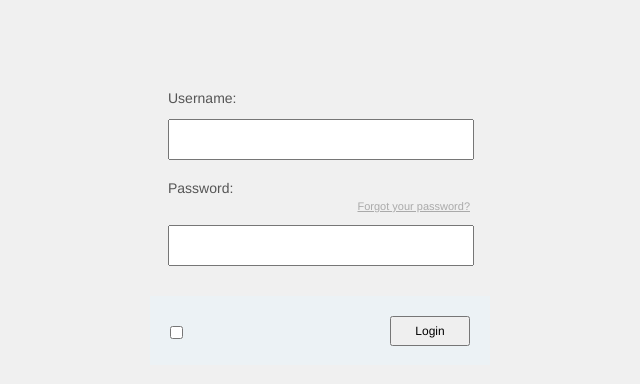
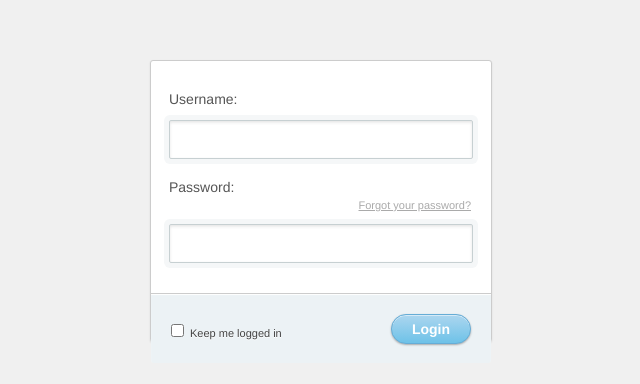
Before and after one commit to TeboM/Simple-Login-Page, a plain HTML site: page index.html in a window 1280 px wide. Shown: the part 200-584 px from the top of the page, without its empty margins (320-960 px from the left). Drawn offline with nearby package versions, Linux system fonts and the light colour scheme.

Commit message:
Finished Simple Login Page

```diff
--- a/css/styles.css
+++ b/css/styles.css
@@ -16,6 +16,25 @@ html, body {
  left: 50%;
  margin-top: -140px;
  margin-left: -170px;
+ background: #fff;
+ border-radius: 3px;
+ border: 1px solid #ccc;
+ box-shadow: 0 1px 2px rgba(0, 0, 0, .1);
+ -webkit-animation-name: bounceIn;
+ -webkit-animation-fill-mode: both;
+ -webkit-animation-duration: 1s;
+ -webkit-animation-iteration-count: 1;
+ -webkit-animation-timing-function: linear;
+ -moz-animation-name: bounceIn;
+ -moz-animation-fill-mode: both;
+ -moz-animation-duration: 1s;
+ -moz-animation-iteration-count: 1;
+ -moz-animation-timing-function: linear;
+ animation-name: bounceIn;
+ animation-fill-mode: both;
+ animation-duration: 1s;
+ animation-iteration-count: 1;
+ animation-timing-function: linear;
 }
 
 form {
@@ -37,6 +56,9 @@ p a {
  float: right;
  margin-top: -13px;
  margin-right: 20px;
+ -webkit-transition: all .4s ease;
+ -moz-transition: all .4s ease;
+ transition: all .4s ease;
 }
 
 p a:hover {
@@ -58,6 +80,24 @@ input[type=password] {
  margin-left: 18px;
  width: 290px;
  height: 35px;
+ border: 1px solid #c7d0d2;
+ border-radius: 2px;
+ box-shadow: inset 0 1.5px 3px rgba(190, 190, 190, .4), 0 0 0 5px #f5f7f8;
+ -webkit-transition: all .4s ease;
+ -moz-transition: all .4s ease;
+ transition: all .4s ease;
+}
+
+input[type=text]:hover,
+input[type=password]:hover {
+ border: 1px solid #b6bfc0;
+ box-shadow: inset 0 1.5px 3px rgba(190, 190, 190, .7), 0 0 0 5px #f5f7f8;
+}
+
+input[type=text]:focus,
+input[type=password]:focus {
+ border: 1px solid #a8c9e4;
+ box-shadow: inset 0 1.5px 3px rgba(190, 190, 190, .4), 0 0 0 5px #e6f2f9;
 }
 
 #lower {
@@ -65,6 +105,10 @@ input[type=password] {
  width: 100%;
  height: 69px;
  margin-top: 20px;
+ box-shadow: inset 0 1px 1px #fff;
+ border-top: 1px solid #ccc;
+ border-bottom-right-radius: 3px;
+ border-bottom-left-radius: 3px;
 }
 
 input[type=checkbox] {
@@ -74,6 +118,9 @@ input[type=checkbox] {
 
 .check {
  margin-left: 3px;
+ font-size: 11px;
+ color: #444;
+ text-shadow: 0 1px 0 #fff;
 }
 
 input[type=submit] {
@@ -82,4 +129,27 @@ input[type=submit] {
  margin-top: 20px;
  width: 80px;
  height: 30px;
+ font-size: 14px;
+ font-weight: bold;
+ color: #fff;
+ background-color: #acd6ef; /*IE fallback*/
+ background-image: -webkit-gradient(linear, left top, left bottom, from(#acd6ef), to(#6ec2e8));
+ background-image: -moz-linear-gradient(top left 90deg, #acd6ef 0%, #6ec2e8 100%);
+ background-image: linear-gradient(top left 90deg, #acd6ef 0%, #6ec2e8 100%);
+ border-radius: 30px;
+ border: 1px solid #66add6;
+ box-shadow: 0 1px 2px rgba(0, 0, 0, .3), inset 0 1px 0 rgba(255, 255, 255, .5);
+ cursor: pointer;
 }
+
+input[type=submit]:hover {
+ background-image: -webkit-gradient(linear, left top, left bottom, from(#b6e2ff), to(#6ec2e8));
+ background-image: -moz-linear-gradient(top left 90deg, #b6e2ff 0%, #6ec2e8 100%);
+ background-image: linear-gradient(top left 90deg, #b6e2ff 0%, #6ec2e8 100%);
+}
+
+input[type=submit]:active {
+ background-image: -webkit-gradient(linear, left top, left bottom, from(#6ec2e8), to(#b6e2ff));
+ background-image: -moz-linear-gradient(top left 90deg, #6ec2e8 0%, #b6e2ff 100%);
+ background-image: linear-gradient(top left 90deg, #6ec2e8 0%, #b6e2ff 100%);
+}
--- a/index.html
+++ b/index.html
@@ -18,13 +18,12 @@
             <input type="text" id="username" name="username">
             <label for="password">Password:</label>
             <p><a href="#">Forgot your password?</a></p>
-            <input type="text" id="password" name="password">
+            <input type="password" id="password" name="password">
 
             <div id="lower">
-                <input type="checkbox"><label class="check" for="checkbox"></label>
+                <input type="checkbox"><label class="check" for="checkbox">Keep me logged in</label>
                 <input type="submit" value="Login">
             </div>
-
         </form>
     </div>
 </body>
```
Also changed, not shown: default.html (deleted, +0 -62 lines). Lines whose indentation alone changed are shown as unchanged.
